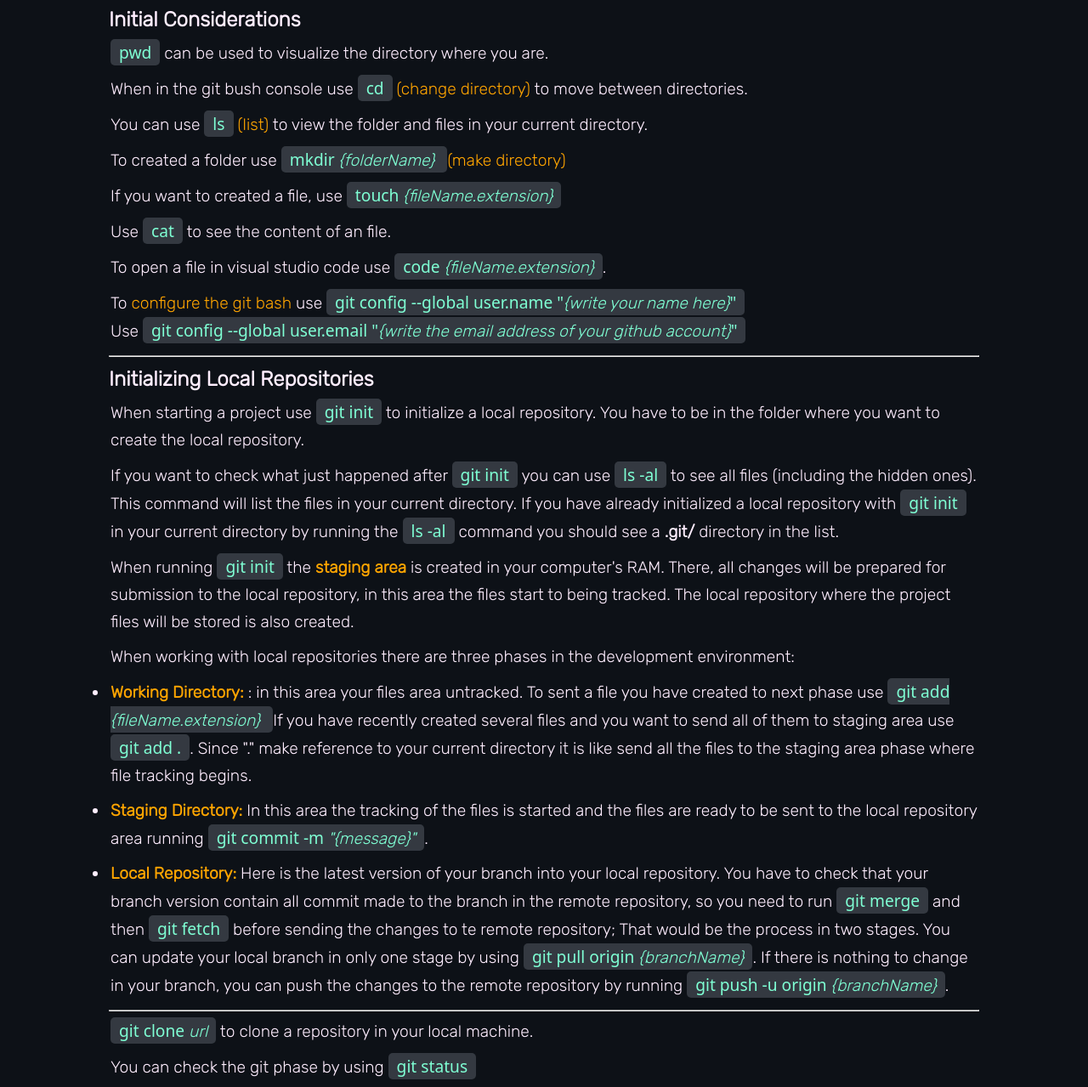
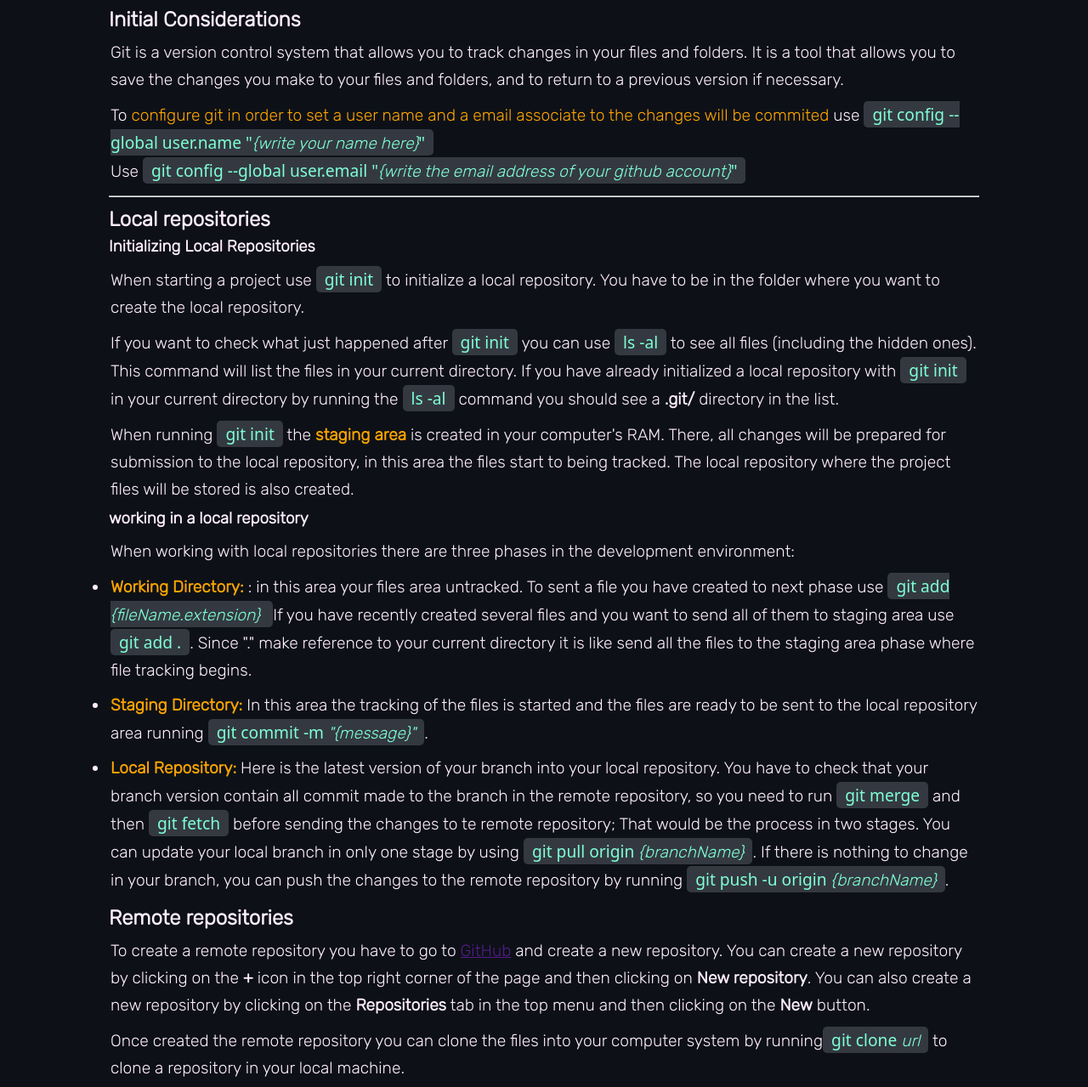
Before and after one commit to YeisonAndreyLiCe/git-and-github, a plain HTML site: page index.html in a window 1280 px wide. Shown: the part 55-1334 px from the top of the page at 85% size. Drawn offline with Linux system fonts and the light colour scheme; a web font is replaced by a local one.

Commit message:
improving page, formatting file

```diff
--- a/index.html
+++ b/index.html
@@ -1,5 +1,6 @@
 <!DOCTYPE html>
 <html lang="en">
+
 <head>
     <meta charset="UTF-8">
     <meta http-equiv="X-UA-Compatible" content="IE=edge">
@@ -8,67 +9,92 @@
     <link rel="stylesheet" href="style.css">
     <link rel="preconnect" href="https://fonts.googleapis.com">
     <link rel="preconnect" href="https://fonts.gstatic.com" crossorigin>
-    <link href="https://fonts.googleapis.com/css2?family=Anek+Latin:wght@100&family=Noto+Sans:wght@100&family=Roboto:wght@100&family=Rubik:wght@300&display=swap" rel="stylesheet">
+    <link
+        href="https://fonts.googleapis.com/css2?family=Anek+Latin:wght@100&family=Noto+Sans:wght@100&family=Roboto:wght@100&family=Rubik:wght@300&display=swap"
+        rel="stylesheet">
 </head>
+
 <body>
     <h1> Git and GitHub</h1>
 
+    <section>
         <h2>Initial Considerations</h2>
         <p>
-        <code>pwd</code> can be used to visualize the directory where you are.
+            Git is a version control system that allows you to track changes in your files and folders. It is a tool
+            that allows you to save the changes you make to your files and folders, and to return to a previous version
+            if necessary.
         </p>
         <p>
-        When in the git bush console use <code>cd</code> <span class="sig">(change directory)</span>
-        to move between directories.
+            To <span class="sig">configure git in order to set a user name and a email associate to the changes will be
+                commited</span> use <code>git config --global user.name "<i>{write your name here}</i>"</code> <br>
+            Use <code>git config --global user.email "<i>{write the email address of your github account}</i>"</code>
+        </p>
+    </section>
+    <hr>
+    <section>
+        <h2>Local repositories</h2>
+        <h3>Initializing Local Repositories</h3>
+        <p>
+            When starting a project use <code>git init</code> to initialize a local repository. You have to be in the
+            folder where you want to create the local repository.
         </p>
         <p>
-        You can use <code>ls</code> <span class="sig">(list)</span> to view the folder and files in your current directory.
+            If you want to check what just happened after <code>git init</code> you can use <code>ls -al</code> to see
+            all files (including the hidden ones). This command will list the files in your current directory. If you
+            have already initialized a local repository with <code>git init</code> in your current directory by running
+            the <code>ls -al</code> command you should see a <strong>.git/</strong> directory in the list.
         </p>
         <p>
-        To created a folder use <code>mkdir <i>{folderName}</i> </code><span class="sig"> (make directory)</span>
+            When running <code>git init</code> the <span class="concepts">staging area</span> is created in your
+            computer's RAM. There, all changes will be prepared for submission to the local repository, in this area the
+            files start to being tracked. The local repository where the project files will be stored is also created.
         </p>
-    <p>
-        If you want to created a file, use <code>touch <i>{fileName.extension}</i></code>
-    </p>
-    <p>
-        Use <code>cat</code> to see the content of an file.
-    </p>
-    <p>
-        To open a file in visual studio code use <code>code <i>{fileName.extension}</i></code>.
-    </p>
-    <p>
-        To <span class="sig">configure the git bash</span> use <code>git config --global user.name "<i>{write your name here}</i>"</code> <br>
-        Use <code>git config --global user.email "<i>{write the email address of your github account}</i>"</code>
-    </p>
-    <hr>
-    <h2>Initializing Local Repositories</h2>
-    <p>
-        When starting a project use <code>git init</code> to initialize a local repository. You have to be in the folder where you want to create the local repository.
-    </p>
-    <p>
-        If you want to check what just happened after <code>git init</code> you can use <code>ls -al</code> to see all files (including the hidden ones). This command will list the files in your current directory. If you have already initialized a local repository with <code>git init</code> in your current directory by running the <code>ls -al</code> command you should see a <strong>.git/</strong> directory in the list.
-    </p>
-    <p>
-        When running <code>git init</code> the <span class="concepts">staging area</span> is created in your computer's RAM. There, all changes will be prepared for submission to the local repository, in this area the files start to being tracked. The local repository where the project files will be stored is also created.
-    </p>
+        <div>
+
+        </div>
+        <h3>working in a local repository</h3>
         <p>
             When working with local repositories there are three phases in the development environment:
         </p>
         <ul>
             <li>
-            <span class="concepts">Working Directory:</span> : in this area your files area untracked. To sent a file you have created to next phase use <code>git add <i>{fileName.extension} </i></code> If you have recently created several files and you want to send all of them to staging area use <code>git add .</code>. Since "." make reference to your current directory it is like send all the files to the staging area phase where file tracking begins.
+                <span class="concepts">Working Directory:</span> : in this area your files area untracked. To sent a
+                file you have created to next phase use <code>git add <i>{fileName.extension} </i></code> If you have
+                recently created several files and you want to send all of them to staging area use
+                <code>git add .</code>. Since "." make reference to your current directory it is like send all the files
+                to the staging area phase where file tracking begins.
             </li>
             <li>
-            <span class="concepts">Staging Directory:</span> In this area the tracking of the files is started and the files are ready to be sent to the local repository area running <code>git commit -m <i>"{message}"</i></code>.
+                <span class="concepts">Staging Directory:</span> In this area the tracking of the files is started and
+                the files are ready to be sent to the local repository area running
+                <code>git commit -m <i>"{message}"</i></code>.
             </li>
             <li>
-            <span class="concepts">Local Repository:</span>  Here is the latest version of your branch into your local repository. You have to check that your branch version contain all commit made to the branch in the remote repository, so you need to run <code>git merge</code> and then <code>git fetch</code> before sending the changes to te remote repository; That would be the process in two stages. You can update your local branch in only one stage by using <code>git pull origin <i>{branchName}</i></code>. If there is nothing to change in your branch, you can push the changes to the remote repository by running <code>git push -u origin <i>{branchName}</i></code>.
+                <span class="concepts">Local Repository:</span> Here is the latest version of your branch into your
+                local repository. You have to check that your branch version contain all commit made to the branch in
+                the remote repository, so you need to run <code>git merge</code> and then <code>git fetch</code> before
+                sending the changes to te remote repository; That would be the process in two stages. You can update
+                your local branch in only one stage by using <code>git pull origin <i>{branchName}</i></code>. If there
+                is nothing to change in your branch, you can push the changes to the remote repository by running
+                <code>git push -u origin <i>{branchName}</i></code>.
             </li>
         </ul>
+    </section>
+    <section>
+        <h2>Remote repositories</h2>
+        <p>
+            To create a remote repository you have to go to <a href="" target="_blank">GitHub</a> and create a new
+            repository. You can create a new repository by clicking on the <strong>+</strong> icon in the top right
+            corner of the page and then clicking on <strong>New repository</strong>. You can also create a new
+            repository by clicking on the <strong>Repositories</strong> tab in the top menu and then clicking on the
+            <strong>New</strong> button.
+        </p>
+        <p>
+            Once created the remote repository you can clone the files into your computer system by
+            running<code>git clone <i>url</i></code> to clone a repository in your local machine.
+        </p>
+    </section>
     <hr>
-    <p>
-        <code>git clone <i>url</i></code> to clone a repository in your local machine.
-    </p>
     <p>
         You can check the git phase by using <code>git status</code>
     </p>
@@ -101,14 +127,18 @@
 
     <h1>Restoring changes</h1>
     <p>
-        <code>checkout <i>commitID</i></code> is used to created branches or go back to a previous version conserving commits.the commit ID makes reference to the ID commit where you want to go back.
+        <code>checkout <i>commitID</i></code> is used to created branches or go back to a previous version conserving
+        commits.the commit ID makes reference to the ID commit where you want to go back.
     </p>
     <p>
-        <code>git reset</code> not only goes back in the changes but also deletes all the subsequent commits. it will deleted all te changes done after commitID (including commits) <br>
-        <code>git reset <i>commitID</i></code>. <code>git reset <i>commitID</i> --soft </code>: deletes changes until staging area. <br>
+        <code>git reset</code> not only goes back in the changes but also deletes all the subsequent commits. it will
+        deleted all te changes done after commitID (including commits) <br>
+        <code>git reset <i>commitID</i></code>. <code>git reset <i>commitID</i> --soft </code>: deletes changes until
+        staging area. <br>
         <code>git reset <i>commitID</i> --mixed </code>: deleted changes until working area (untracked area). <br>
         <code>git reset <i>commitID</i> --hard </code>:go back until commitID information. <br>
-        <code>git reset head</code>: takes out the files of staging area. We can use <code>git add .</code> to sent back the files to the staging area.
+        <code>git reset head</code>: takes out the files of staging area. We can use <code>git add .</code> to sent back
+        the files to the staging area.
     </p>
     <p>
         <code>git rm --cached</code>: deletes files from our staging area and conserves them in the hard disc. <br>
@@ -128,8 +158,13 @@
     <h1>Branches</h1>
     <p>To create a branch use <code>git branch <i>branch_name</i> </code></p>
     <p>To change between branches use <code>git checkout branch_name</code></p>
-    <p>When you add changes in a branch is and you want to change of branch you have to adding and commit that changes before change of branch-if not you could miss your changes</p>
-    <p>It is a good practice to update your local repository before sending changes to remote repository (before <code>git push</code>) so you should first run <code>git pull origin <span class="codespan">{branchName}</span></code>. Once your local repository be updated you must solve conflicts if exist and after send changes <code>git push</code></p>
+    <p>When you add changes in a branch is and you want to change of branch you have to adding and commit that changes
+        before change of branch-if not you could miss your changes</p>
+    <p>It is a good practice to update your local repository before sending changes to remote repository (before
+        <code>git push</code>) so you should first run
+        <code>git pull origin <span class="codespan">{branchName}</span></code>. Once your local repository be updated
+        you must solve conflicts if exist and after send changes <code>git push</code>
+    </p>
     <h1>
         Public and Private Keys--asymmetric one-way encryption
     </h1>
@@ -161,7 +196,9 @@
 
     <h1>Generating SSH Keys</h1>
     <p>
-        to generate ssh key visit: <a href="https://docs.github.com/en/authentication/connecting-to-github-with-ssh/adding-a-new-ssh-key-to-your-github-account"></a> Adding a new SSH key to your GitHub account
+        to generate ssh key visit: <a
+            href="https://docs.github.com/en/authentication/connecting-to-github-with-ssh/adding-a-new-ssh-key-to-your-github-account"></a>
+        Adding a new SSH key to your GitHub account
     </p>
     <p>After generating ssh keys set the url asociated to the remote repository</p>
     <code>git remote set-url origin {url}</code>
@@ -193,12 +230,15 @@
     <p>staging server</p>
     <p>feature branch</p>
     <p>tow branches in parallel</p>
-    <p>pull request</p><p>DEVops</p>
+    <p>pull request</p>
+    <p>DEVops</p>
     <p>fix typo</p>
     <p>Entidades HTML: para tíldes. <code>&{a}acute;</code> </p>
     <h2>fork: bifurcaciones</h2>
     <p>stash</p>
-    <p>auto request to update a fork or copy the url and in the terminal running <code>git remote add {Name(upstream)} {url}</code></p>
+    <p>auto request to update a fork or copy the url and in the terminal running
+        <code>git remote add {Name(upstream)} {url}</code>
+    </p>
     <p><code>git pull {upstream} {master}</code></p>
     <p>
         .gitignore
@@ -245,9 +285,6 @@
     <p> <code>git branch -r</code> remote branches</p>
     <p> <code>git branch -a</code> local and remote branches</p>
     <p> <code>git command --help</code> </p>
+</body>
 
-
-
-
-</body>
 </html>
```
Lines whose indentation alone changed are shown as unchanged.
